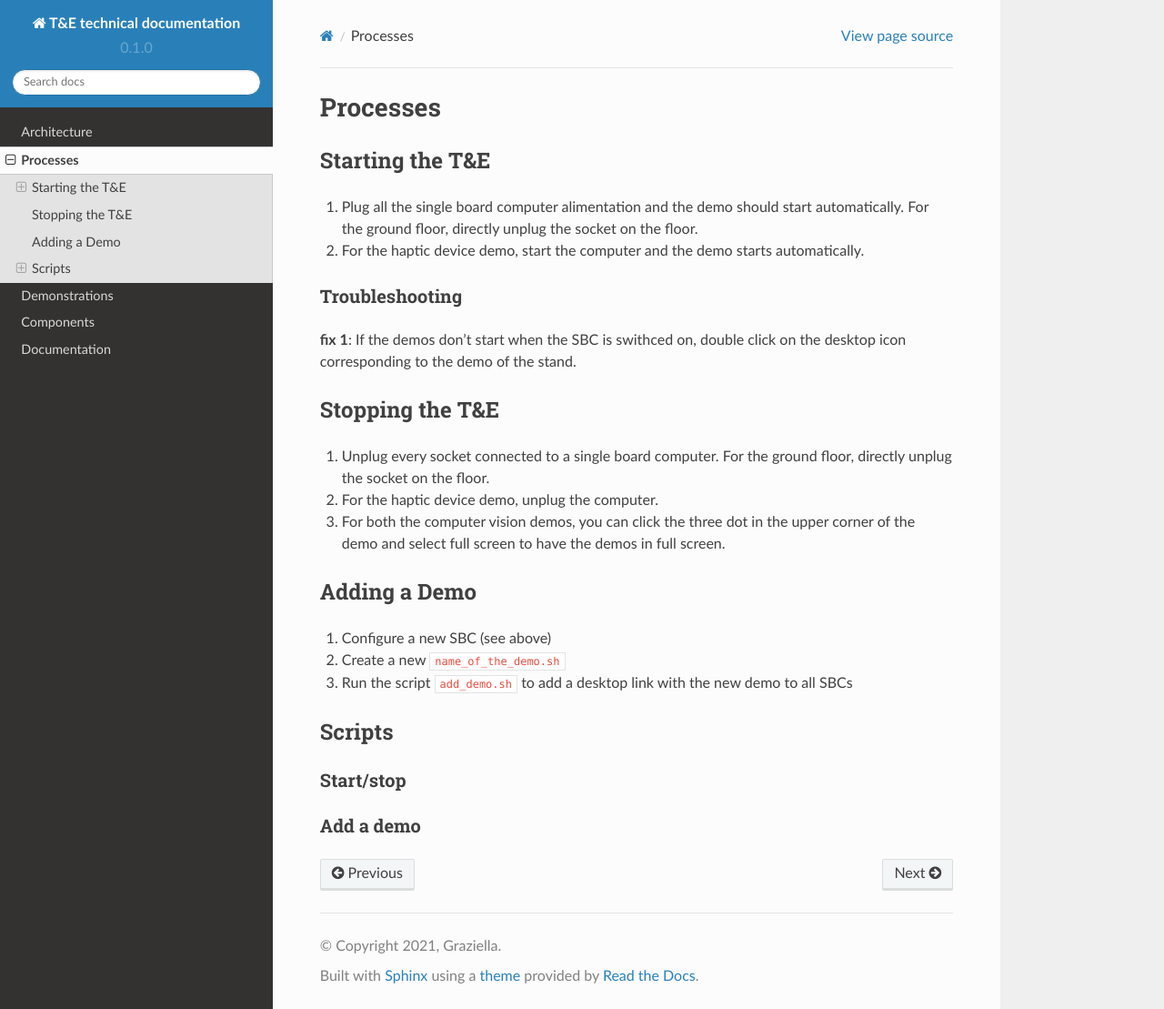
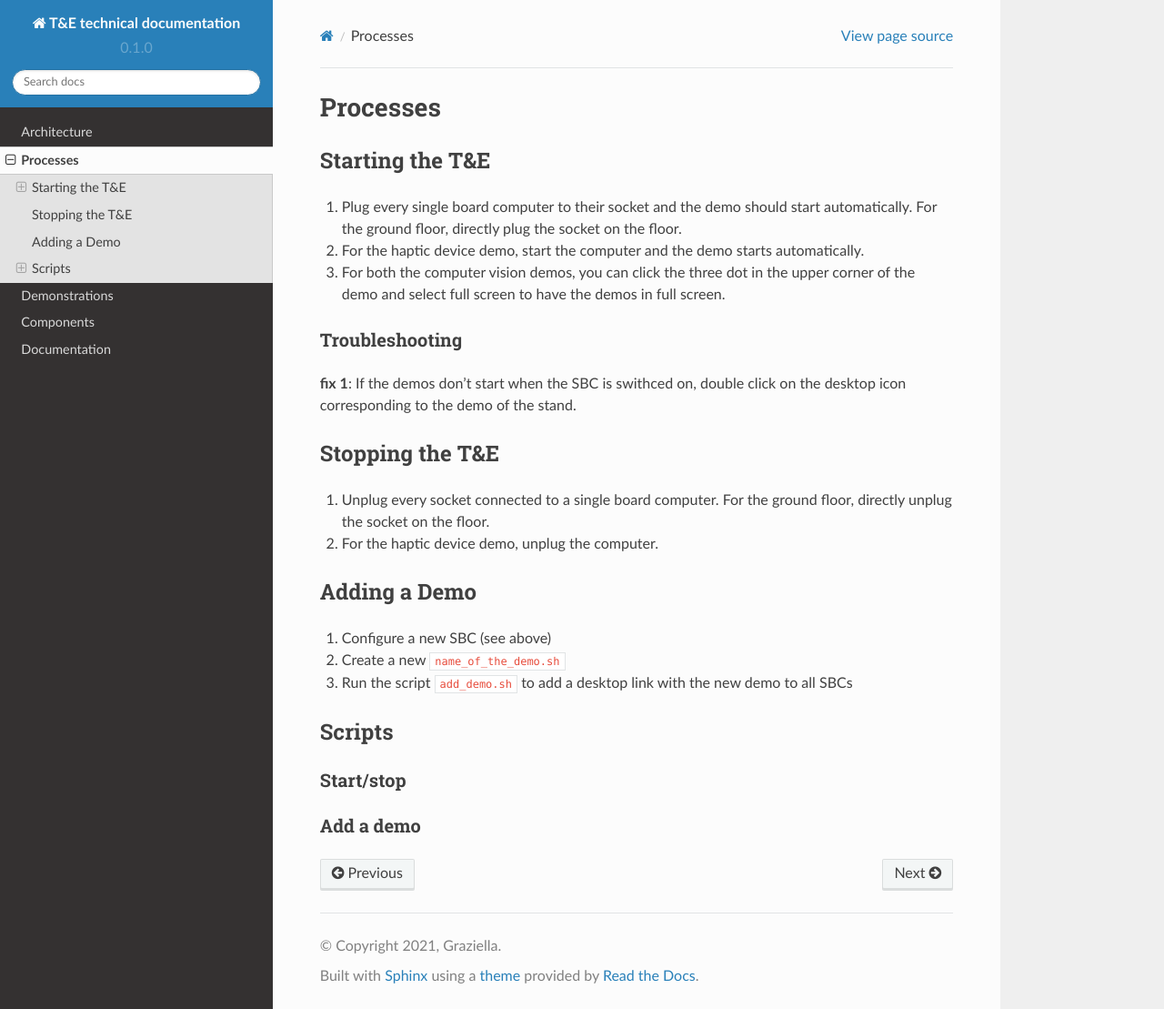
Before and after one commit to FARI-brussels/TE-technical-documentation, a Sphinx documentation site: the page built from docs/source/processes.rst, in a window 1280 px wide and 1109 px high. Shown: the whole window at 91% size. Built offline with Sphinx 7.4.7 and the Read the Docs theme 2.0.0, drawn with Linux system fonts in a browser that asks for light colours; some of the changed lines change nothing that is shown.

Commit message:
Update processes.rst

```diff
--- a/docs/source/processes.rst
+++ b/docs/source/processes.rst
@@ -6,8 +6,9 @@ Processes
 Starting the T&E
 -----------------
 
-1. Plug all the single board computer alimentation and the demo should start automatically. For the ground floor, directly unplug the socket on the floor.
+1. Plug every single board computer to their socket and the demo should start automatically. For the ground floor, directly plug the socket on the floor.
 2. For the haptic device demo, start the computer and the demo starts automatically.
+3. For both the computer vision demos, you can click the three dot in the upper corner of the demo and select full screen to have the demos in full screen.
 
 Troubleshooting
 ^^^^^^^^^^^^^^^
@@ -21,7 +22,7 @@ Stopping the T&E
 
 1. Unplug every socket connected to a single board computer. For the ground floor, directly unplug the socket on the floor.
 2. For the haptic device demo, unplug the computer.
-3. For both the computer vision demos, you can click the three dot in the upper corner of the demo and select full screen to have the demos in full screen.
+
 
 Adding a Demo
 -------------
```
